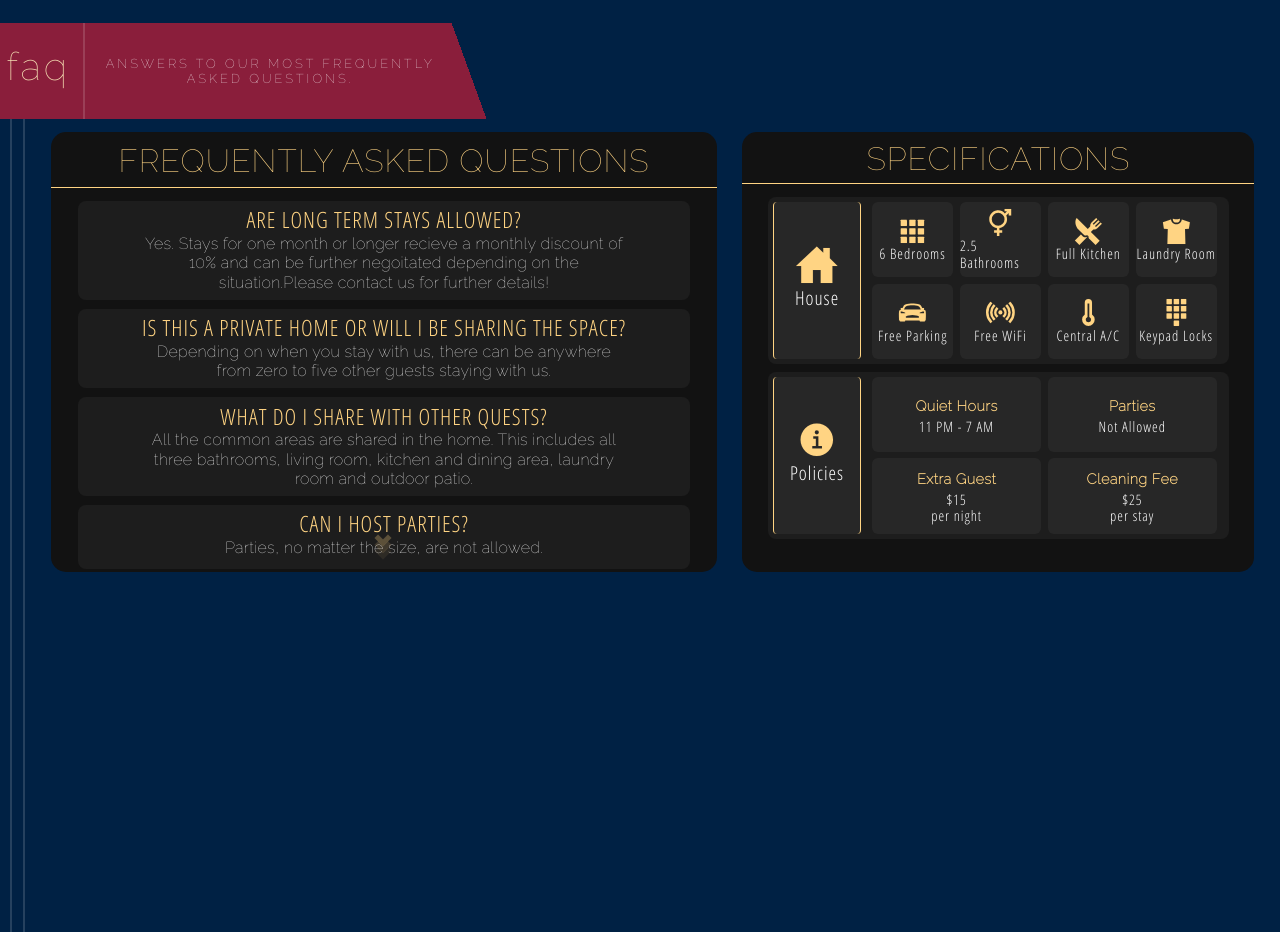
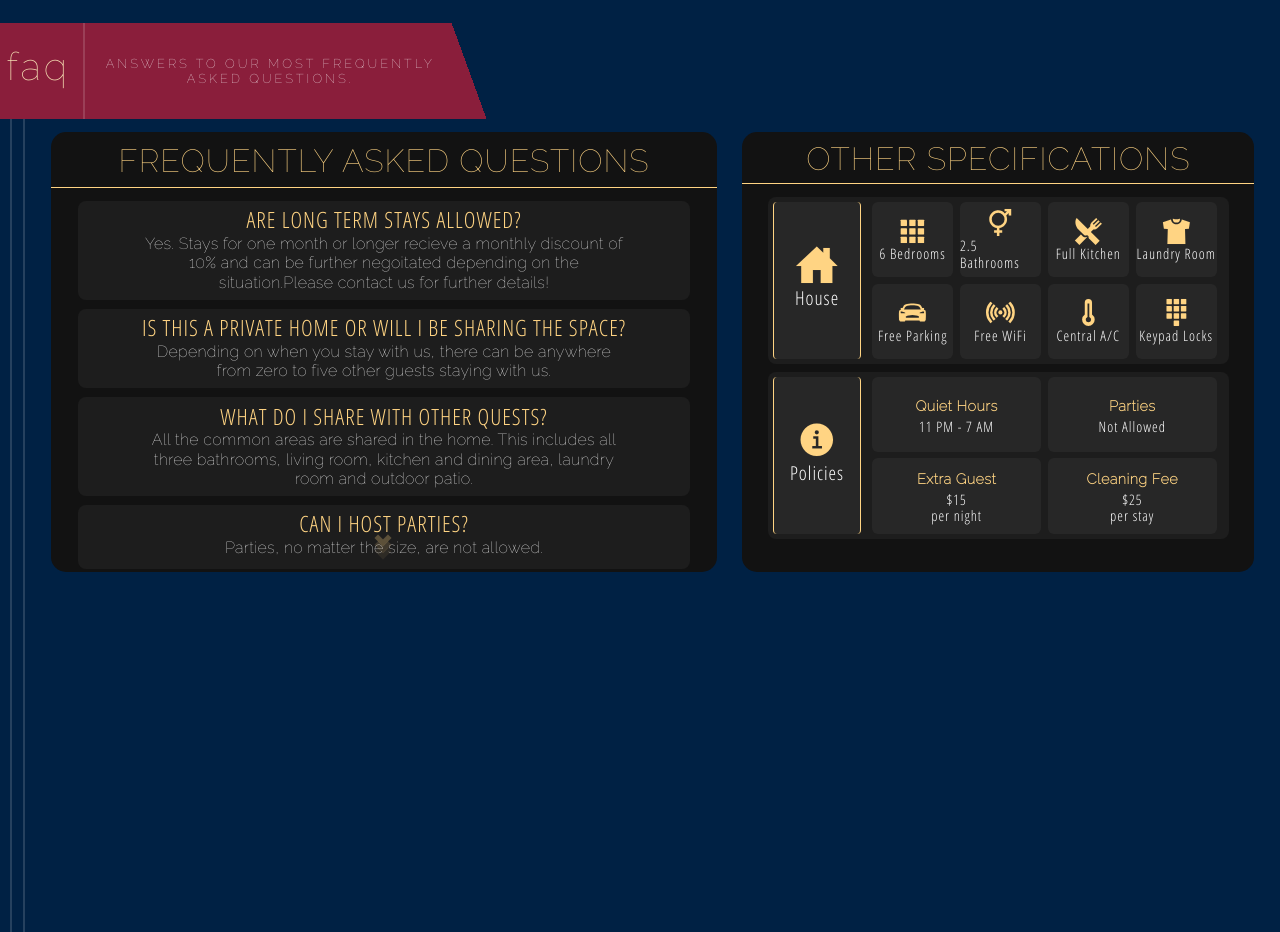
Before and after one commit to atawfique21/woodbridge, a React (Create React App) app: page / in a window 1280 px wide. Shown: the part 3260-4192 px from the top of the page. Built offline with nearby package versions, Linux system fonts and the light colour scheme.

Commit message:
Changed header 2 text.

```diff
--- a/src/components/specifics.js
+++ b/src/components/specifics.js
@@ -3,7 +3,7 @@ import React from 'react'
 const Specifics = () => {
   return (
     <div className='specifics'>
-      <h2>Specifications</h2>
+      <h2>Other Specifications</h2>
       <div className='single-specific'>
         <div className='sss'>
           <div className='section-1'>
```
